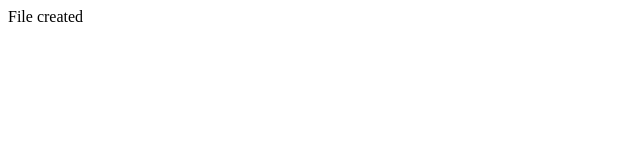
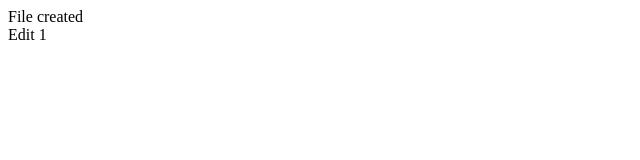
Before and after one commit to jimkilleen/TestApp1, a plain HTML site: page TestApp1/index.html in a window 1280 px wide. Shown: the full height of the page, 0-640 px from the left. Drawn offline with Linux system fonts and the light colour scheme.

Commit message:
Commit 2

```diff
--- a/TestApp1/index.html
+++ b/TestApp1/index.html
@@ -6,5 +6,6 @@
 </head>
 <body>
     <div>File created</div>
+    <div>Edit 1</div>
 </body>
 </html>
```
